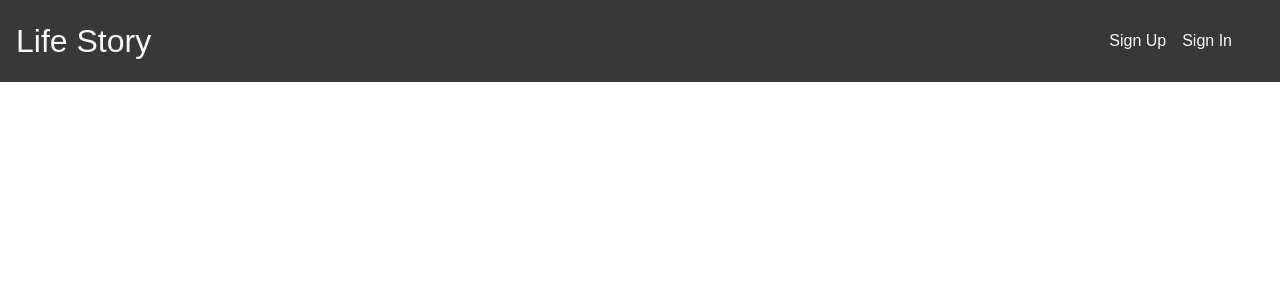
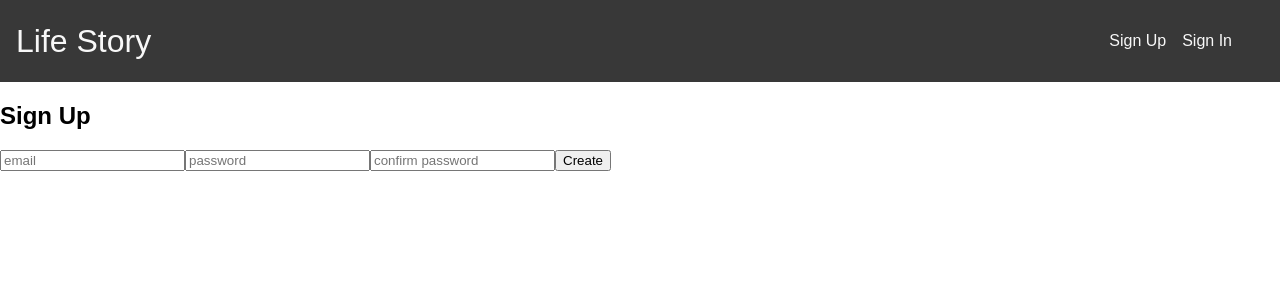
Before and after one commit to trevorkirpaul/Blog-Frontend-ReactDOM, a React (Create React App) app: page /sign-up in a window 1280 px wide. Shown: the top 300 px of the page. Built offline with nearby package versions, Linux system fonts and the light colour scheme.

Commit message:
connected acct routes, added basics for signup view

```diff
--- a/src/@router/index.js
+++ b/src/@router/index.js
@@ -3,6 +3,8 @@ import { BrowserRouter, Route, Switch } from 'react-router-dom';
 
 import Home from 'components/views/Home';
 import Header from 'components/views/Header';
+import SignUp from 'components/views/SignUp';
+import SignIn from 'components/views/SignIn';
 
 /*
   `React.Fragment` lets us wrap content without
@@ -15,6 +17,8 @@ export default () => {
       <React.Fragment>
         <Header />
         <Switch>
+          <Route exact path="/sign-in" component={SignIn} />
+          <Route exact path="/sign-up" component={SignUp} />
           <Route exact path="/" component={Home} />
         </Switch>
       </React.Fragment>
--- /dev/null
+++ b/src/components/views/SignIn/index.js
@@ -0,0 +1,13 @@
+import React, { Component } from 'react';
+
+class SignIn extends Component {
+  render() {
+    return (
+      <div>
+        <h2>Sign In</h2>
+      </div>
+    );
+  }
+}
+
+export default SignIn;
--- /dev/null
+++ b/src/components/views/SignUp/index.js
@@ -0,0 +1,65 @@
+import React, { Component } from 'react';
+
+class SignUp extends Component {
+  constructor(props) {
+    super(props);
+    this.state = {
+      email: '',
+      password: '',
+      confirmPassword: '',
+      error: null,
+    };
+    this.handleOnChange = this.handleOnChange.bind(this);
+    this.handleCreateUser = this.handleCreateUser.bind(this);
+  }
+  handleOnChange(e) {
+    const {
+      target: { name, value },
+    } = e;
+    this.setState({ [name]: value });
+  }
+  handleCreateUser() {
+    const { email, password, confirmPassword } = this.state;
+    if (!email || !password) {
+      return this.setState({ error: 'Please complete the form' });
+    }
+    if (password !== confirmPassword) {
+      return this.setState({ error: "Passwords don't match" });
+    }
+    this.setState({ error: null });
+    return console.log({ email, password });
+  }
+  render() {
+    const { email, password, confirmPassword, error } = this.state;
+    return (
+      <div>
+        <h2>Sign Up</h2>
+        {error && <p className="errorText">{error}</p>}
+        <input
+          type="email"
+          name="email"
+          value={email}
+          onChange={this.handleOnChange}
+          placeholder="email"
+        />
+        <input
+          type="password"
+          name="password"
+          value={password}
+          onChange={this.handleOnChange}
+          placeholder="password"
+        />
+        <input
+          type="password"
+          name="confirmPassword"
+          value={confirmPassword}
+          onChange={this.handleOnChange}
+          placeholder="confirm password"
+        />
+        <button onClick={this.handleCreateUser}>Create</button>
+      </div>
+    );
+  }
+}
+
+export default SignUp;
```
Also changed, not shown: 1 other file (tests, documents, lock files or other folders).
